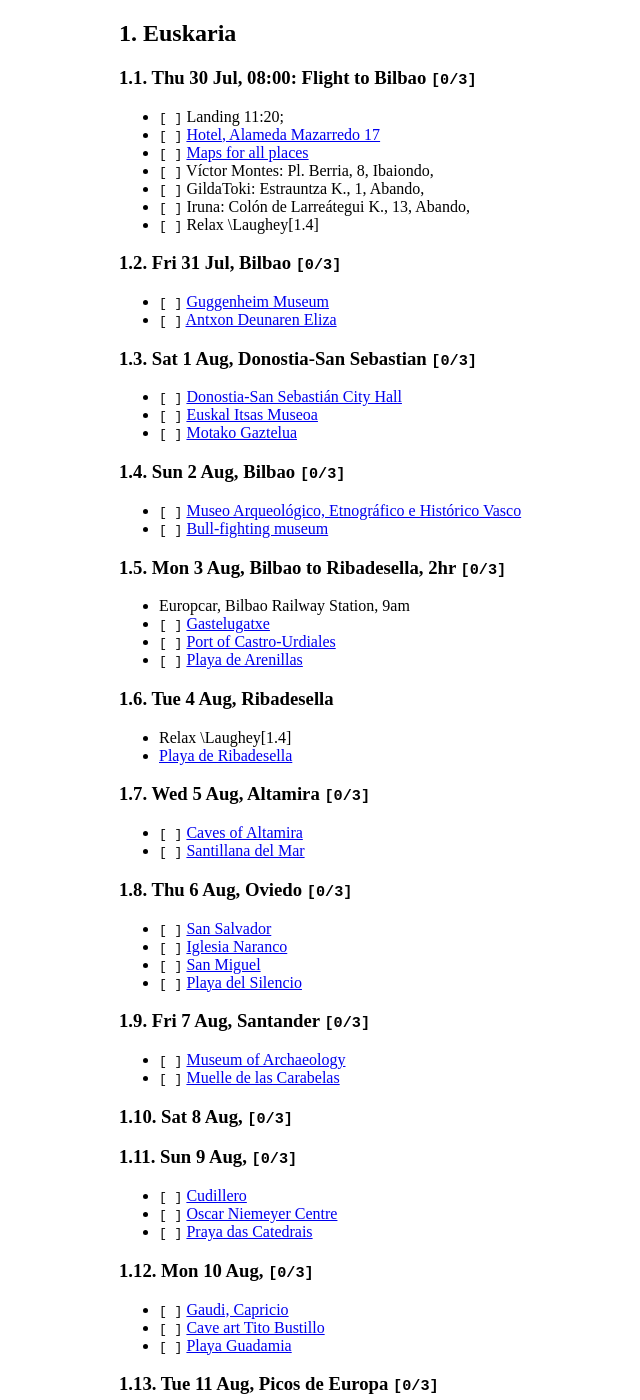
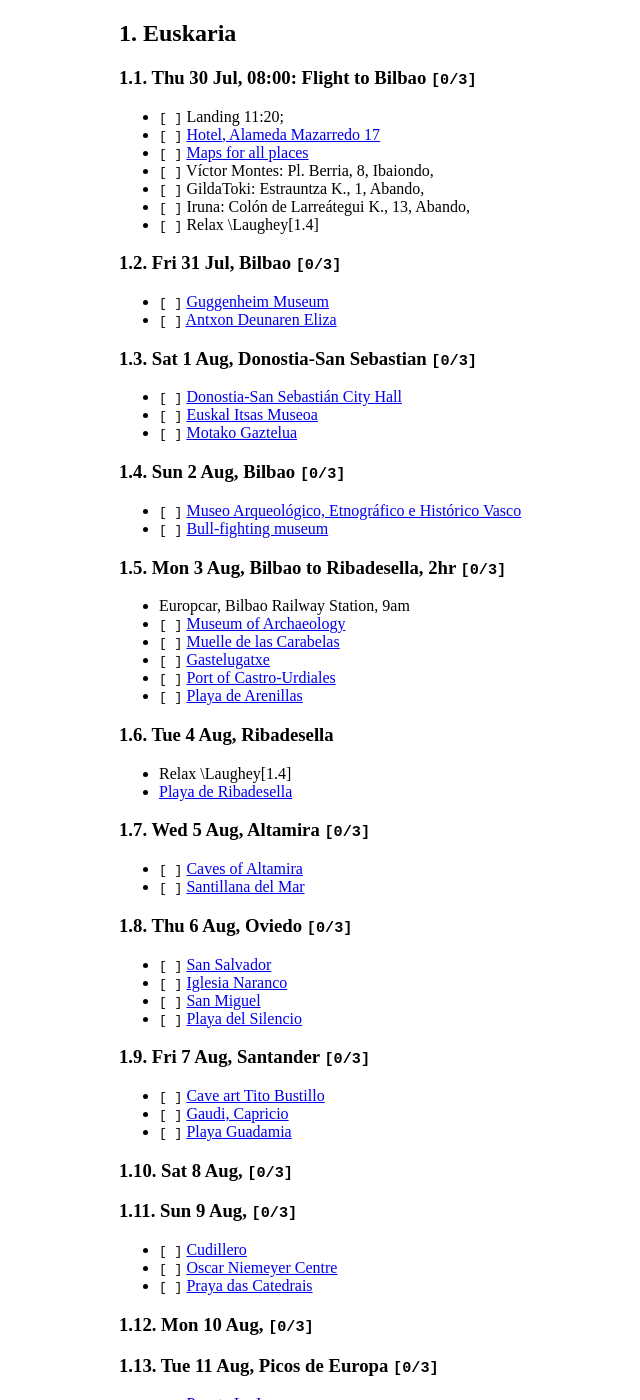
Before and after one commit to ssharoff/ssharoff.github.io, a Jekyll site: the page travel/costa-verde.html, which Jekyll copies as it is, in a window 1280 px wide and 1400 px high. Shown: the whole window, without its empty margins (41-681 px from the left). Built offline with Jekyll 4.4.1, drawn with Linux system fonts in a browser that asks for light colours; some of the changed text lies outside the part shown.

Commit message:
tito busilla and santander

```diff
--- a/travel/costa-verde.html
+++ b/travel/costa-verde.html
@@ -3,7 +3,7 @@
 "http://www.w3.org/TR/xhtml1/DTD/xhtml1-strict.dtd">
 <html xmlns="http://www.w3.org/1999/xhtml" lang="en" xml:lang="en">
 <head>
-<!-- 2026-07-30 Thu 19:44 -->
+<!-- 2026-08-02 Sun 19:27 -->
 <meta http-equiv="Content-Type" content="text/html;charset=utf-8" />
 <meta name="viewport" content="width=device-width, initial-scale=1" />
 <title>&lrm;</title>
@@ -227,12 +227,12 @@
 </head>
 <body>
 <div id="content" class="content">
-<div id="outline-container-org14afcf7" class="outline-2">
-<h2 id="org14afcf7"><span class="section-number-2">1.</span> Euskaria</h2>
+<div id="outline-container-org945653c" class="outline-2">
+<h2 id="org945653c"><span class="section-number-2">1.</span> Euskaria</h2>
 <div class="outline-text-2" id="text-1">
 </div>
-<div id="outline-container-org1380db7" class="outline-3">
-<h3 id="org1380db7"><span class="section-number-3">1.1.</span> Thu 30 Jul, 08:00: Flight to Bilbao <code>[0/3]</code></h3>
+<div id="outline-container-org3b7330f" class="outline-3">
+<h3 id="org3b7330f"><span class="section-number-3">1.1.</span> Thu 30 Jul, 08:00: Flight to Bilbao <code>[0/3]</code></h3>
 <div class="outline-text-3" id="text-1-1">
 <ul class="org-ul">
 <li class="off"><code>[&#xa0;]</code> Landing 11:20;</li>
@@ -245,8 +245,8 @@
 </ul>
 </div>
 </div>
-<div id="outline-container-org6a6a2d4" class="outline-3">
-<h3 id="org6a6a2d4"><span class="section-number-3">1.2.</span> Fri 31 Jul, Bilbao <code>[0/3]</code></h3>
+<div id="outline-container-orgb7c18da" class="outline-3">
+<h3 id="orgb7c18da"><span class="section-number-3">1.2.</span> Fri 31 Jul, Bilbao <code>[0/3]</code></h3>
 <div class="outline-text-3" id="text-1-2">
 <ul class="org-ul">
 <li class="off"><code>[&#xa0;]</code> <a href="https://maps.google.com/?cid=5803050537506008493">Guggenheim Museum</a></li>
@@ -254,8 +254,8 @@
 </ul>
 </div>
 </div>
-<div id="outline-container-orge3ce4af" class="outline-3">
-<h3 id="orge3ce4af"><span class="section-number-3">1.3.</span> Sat 1 Aug, Donostia-San Sebastian <code>[0/3]</code></h3>
+<div id="outline-container-org49fe2db" class="outline-3">
+<h3 id="org49fe2db"><span class="section-number-3">1.3.</span> Sat 1 Aug, Donostia-San Sebastian <code>[0/3]</code></h3>
 <div class="outline-text-3" id="text-1-3">
 <ul class="org-ul">
 <li class="off"><code>[&#xa0;]</code> <a href="https://maps.google.com/?cid=11237706766897735082">Donostia-San Sebastián City Hall</a></li>
@@ -264,8 +264,8 @@
 </ul>
 </div>
 </div>
-<div id="outline-container-org14a64e4" class="outline-3">
-<h3 id="org14a64e4"><span class="section-number-3">1.4.</span> Sun 2 Aug, Bilbao <code>[0/3]</code></h3>
+<div id="outline-container-org6d52914" class="outline-3">
+<h3 id="org6d52914"><span class="section-number-3">1.4.</span> Sun 2 Aug, Bilbao <code>[0/3]</code></h3>
 <div class="outline-text-3" id="text-1-4">
 <ul class="org-ul">
 <li class="off"><code>[&#xa0;]</code> <a href="https://maps.google.com/?cid=14778240576183090545">Museo Arqueológico, Etnográfico e Histórico Vasco</a></li>
@@ -273,19 +273,21 @@
 </ul>
 </div>
 </div>
-<div id="outline-container-org94e09cd" class="outline-3">
-<h3 id="org94e09cd"><span class="section-number-3">1.5.</span> Mon 3 Aug, Bilbao to Ribadesella, 2hr <code>[0/3]</code></h3>
+<div id="outline-container-org0864329" class="outline-3">
+<h3 id="org0864329"><span class="section-number-3">1.5.</span> Mon 3 Aug, Bilbao to Ribadesella, 2hr <code>[0/3]</code></h3>
 <div class="outline-text-3" id="text-1-5">
 <ul class="org-ul">
 <li>Europcar, Bilbao Railway Station, 9am</li>
+<li class="off"><code>[&#xa0;]</code> <a href="https://maps.google.com/?cid=14715877244794706443">Museum of Archaeology</a></li>
+<li class="off"><code>[&#xa0;]</code> <a href="https://maps.google.com/?cid=13788828261829391393">Muelle de las Carabelas</a></li>
 <li class="off"><code>[&#xa0;]</code> <a href="https://maps.google.com/?cid=11547090896548423102">Gastelugatxe</a></li>
 <li class="off"><code>[&#xa0;]</code> <a href="https://maps.google.com/?cid=13309628175425153688">Port of Castro-Urdiales</a></li>
 <li class="off"><code>[&#xa0;]</code> <a href="https://maps.google.com/?cid=6109003021288858498">Playa de Arenillas</a></li>
 </ul>
 </div>
 </div>
-<div id="outline-container-orgc2f9a11" class="outline-3">
-<h3 id="orgc2f9a11"><span class="section-number-3">1.6.</span> Tue 4 Aug, Ribadesella</h3>
+<div id="outline-container-org3f2fdf2" class="outline-3">
+<h3 id="org3f2fdf2"><span class="section-number-3">1.6.</span> Tue 4 Aug, Ribadesella</h3>
 <div class="outline-text-3" id="text-1-6">
 <ul class="org-ul">
 <li>Relax \Laughey[1.4]</li>
@@ -293,8 +295,8 @@
 </ul>
 </div>
 </div>
-<div id="outline-container-org28d5ced" class="outline-3">
-<h3 id="org28d5ced"><span class="section-number-3">1.7.</span> Wed 5 Aug, Altamira <code>[0/3]</code></h3>
+<div id="outline-container-orgd354aa2" class="outline-3">
+<h3 id="orgd354aa2"><span class="section-number-3">1.7.</span> Wed 5 Aug, Altamira <code>[0/3]</code></h3>
 <div class="outline-text-3" id="text-1-7">
 <ul class="org-ul">
 <li class="off"><code>[&#xa0;]</code> <a href="https://maps.google.com/?cid=7290119747409650700">Caves of Altamira</a></li>
@@ -302,8 +304,8 @@
 </ul>
 </div>
 </div>
-<div id="outline-container-org2fc28a8" class="outline-3">
-<h3 id="org2fc28a8"><span class="section-number-3">1.8.</span> Thu 6 Aug, Oviedo <code>[0/3]</code></h3>
+<div id="outline-container-orgcfe962d" class="outline-3">
+<h3 id="orgcfe962d"><span class="section-number-3">1.8.</span> Thu 6 Aug, Oviedo <code>[0/3]</code></h3>
 <div class="outline-text-3" id="text-1-8">
 <ul class="org-ul">
 <li class="off"><code>[&#xa0;]</code> <a href="https://maps.google.com/?cid=16701935266530180404">San Salvador</a></li>
@@ -313,21 +315,21 @@
 </ul>
 </div>
 </div>
-<div id="outline-container-orgda6ac9e" class="outline-3">
-<h3 id="orgda6ac9e"><span class="section-number-3">1.9.</span> Fri 7 Aug, Santander <code>[0/3]</code></h3>
+<div id="outline-container-orged5029c" class="outline-3">
+<h3 id="orged5029c"><span class="section-number-3">1.9.</span> Fri 7 Aug, Santander <code>[0/3]</code></h3>
 <div class="outline-text-3" id="text-1-9">
 <ul class="org-ul">
-<li class="off"><code>[&#xa0;]</code> <a href="https://maps.google.com/?cid=14715877244794706443">Museum of Archaeology</a></li>
-<li class="off"><code>[&#xa0;]</code> <a href="https://maps.google.com/?cid=13788828261829391393">Muelle de las Carabelas</a></li>
+<li class="off"><code>[&#xa0;]</code> <a href="https://maps.google.com/?cid=11220614281060767090">Cave art Tito Bustillo</a></li>
+<li class="off"><code>[&#xa0;]</code> <a href="https://maps.google.com/?cid=10437023204301793768">Gaudi, Capricio</a></li>
+<li class="off"><code>[&#xa0;]</code> <a href="https://maps.google.com/?cid=15434135812633679203">Playa Guadamia</a></li>
 </ul>
 </div>
 </div>
-<div id="outline-container-orgee4833e" class="outline-3">
-<h3 id="orgee4833e"><span class="section-number-3">1.10.</span> Sat 8 Aug, <code>[0/3]</code></h3>
+<div id="outline-container-orgdd6212b" class="outline-3">
+<h3 id="orgdd6212b"><span class="section-number-3">1.10.</span> Sat 8 Aug, <code>[0/3]</code></h3>
 </div>
-
-<div id="outline-container-org13fdd3b" class="outline-3">
-<h3 id="org13fdd3b"><span class="section-number-3">1.11.</span> Sun 9 Aug,  <code>[0/3]</code></h3>
+<div id="outline-container-org04dc722" class="outline-3">
+<h3 id="org04dc722"><span class="section-number-3">1.11.</span> Sun 9 Aug,  <code>[0/3]</code></h3>
 <div class="outline-text-3" id="text-1-11">
 <ul class="org-ul">
 <li class="off"><code>[&#xa0;]</code> <a href="https://www.google.com/maps?cid=7457608306504540799">Cudillero</a></li>
@@ -336,26 +338,19 @@
 </ul>
 </div>
 </div>
-<div id="outline-container-org1fd4d39" class="outline-3">
-<h3 id="org1fd4d39"><span class="section-number-3">1.12.</span> Mon 10 Aug, <code>[0/3]</code></h3>
-<div class="outline-text-3" id="text-1-12">
-<ul class="org-ul">
-<li class="off"><code>[&#xa0;]</code> <a href="https://maps.google.com/?cid=10437023204301793768">Gaudi, Capricio</a></li>
-<li class="off"><code>[&#xa0;]</code> <a href="https://maps.google.com/?cid=11220614281060767090">Cave art Tito Bustillo</a></li>
-<li class="off"><code>[&#xa0;]</code> <a href="https://maps.google.com/?cid=15434135812633679203">Playa Guadamia</a></li>
-</ul>
+<div id="outline-container-orgcd54c36" class="outline-3">
+<h3 id="orgcd54c36"><span class="section-number-3">1.12.</span> Mon 10 Aug, <code>[0/3]</code></h3>
 </div>
-</div>
-<div id="outline-container-org45490f4" class="outline-3">
-<h3 id="org45490f4"><span class="section-number-3">1.13.</span> Tue 11 Aug, Picos de Europa <code>[0/3]</code></h3>
+<div id="outline-container-org467b839" class="outline-3">
+<h3 id="org467b839"><span class="section-number-3">1.13.</span> Tue 11 Aug, Picos de Europa <code>[0/3]</code></h3>
 <div class="outline-text-3" id="text-1-13">
 <ul class="org-ul">
 <li class="off"><code>[&#xa0;]</code> <a href="https://maps.google.com/?cid=11978870111061144138">Puente La Jaya</a></li>
 </ul>
 </div>
 </div>
-<div id="outline-container-orgf138a09" class="outline-3">
-<h3 id="orgf138a09"><span class="section-number-3">1.14.</span> Wed 12 Aug, Solar eclipse at Leon <code>[0/3]</code></h3>
+<div id="outline-container-org5ca24f6" class="outline-3">
+<h3 id="org5ca24f6"><span class="section-number-3">1.14.</span> Wed 12 Aug, Solar eclipse at Leon <code>[0/3]</code></h3>
 <div class="outline-text-3" id="text-1-14">
 <ul class="org-ul">
 <li class="off"><code>[&#xa0;]</code> <a href="https://maps.google.com/?cid=14951599655822230196">Gaudi Astorga</a></li>
@@ -369,16 +364,16 @@
 </ul>
 </div>
 </div>
-<div id="outline-container-org96aaea3" class="outline-3">
-<h3 id="org96aaea3"><span class="section-number-3">1.15.</span> Thu 13 Aug,  <code>[0/3]</code></h3>
+<div id="outline-container-orgc7a4ce5" class="outline-3">
+<h3 id="orgc7a4ce5"><span class="section-number-3">1.15.</span> Thu 13 Aug,  <code>[0/3]</code></h3>
 <div class="outline-text-3" id="text-1-15">
 <ul class="org-ul">
 <li class="off"><code>[&#xa0;]</code> </li>
 </ul>
 </div>
 </div>
-<div id="outline-container-orgea284ab" class="outline-3">
-<h3 id="orgea284ab"><span class="section-number-3">1.16.</span> Fri 14 Aug, 10:40: Flight from Bilbao <code>[0/3]</code></h3>
+<div id="outline-container-orgdc113e9" class="outline-3">
+<h3 id="orgdc113e9"><span class="section-number-3">1.16.</span> Fri 14 Aug, 10:40: Flight from Bilbao <code>[0/3]</code></h3>
 <div class="outline-text-3" id="text-1-16">
 <ul class="org-ul">
 <li class="off"><code>[&#xa0;]</code> Landing MAN 11:45;</li>
@@ -386,12 +381,12 @@
 </div>
 </div>
 </div>
-<div id="outline-container-org5dc7b9f" class="outline-2">
-<h2 id="org5dc7b9f"><span class="section-number-2">2.</span> Local knowledge</h2>
+<div id="outline-container-org9867e44" class="outline-2">
+<h2 id="org9867e44"><span class="section-number-2">2.</span> Local knowledge</h2>
 <div class="outline-text-2" id="text-2">
 </div>
-<div id="outline-container-orgd702cfb" class="outline-3">
-<h3 id="orgd702cfb"><span class="section-number-3">2.1.</span> Local food <code>[0/9]</code></h3>
+<div id="outline-container-orgad469d0" class="outline-3">
+<h3 id="orgad469d0"><span class="section-number-3">2.1.</span> Local food <code>[0/9]</code></h3>
 <div class="outline-text-3" id="text-2-1">
 <ul class="org-ul">
 <li class="off"><code>[&#xa0;]</code> Bacalao al pil-pil – Salted cod</li>
@@ -406,8 +401,8 @@
 </ul>
 </div>
 </div>
-<div id="outline-container-org16ca83e" class="outline-3">
-<h3 id="org16ca83e"><span class="section-number-3">2.2.</span> Basque language <code>[0/9]</code></h3>
+<div id="outline-container-orge014fa3" class="outline-3">
+<h3 id="orge014fa3"><span class="section-number-3">2.2.</span> Basque language <code>[0/9]</code></h3>
 <div class="outline-text-3" id="text-2-2">
 <ul class="org-ul">
 <li class="off"><code>[&#xa0;]</code> <i>Hello.</i> Kaixo.</li>
@@ -427,8 +422,8 @@
 </ul>
 </div>
 </div>
-<div id="outline-container-orgc75dcf5" class="outline-3">
-<h3 id="orgc75dcf5"><span class="section-number-3">2.3.</span> Links to places</h3>
+<div id="outline-container-org1d65db3" class="outline-3">
+<h3 id="org1d65db3"><span class="section-number-3">2.3.</span> Links to places</h3>
 <div class="outline-text-3" id="text-2-3">
 <ul class="org-ul">
 <li><a href="https://en.wikivoyage.org/wiki/Camino_de_Santiago">https://en.wikivoyage.org/wiki/Camino_de_Santiago</a></li>
@@ -449,7 +444,7 @@
 </div>
 </div>
 <div id="postamble" class="status">
-<p class="date">Created: 2026-07-30 Thu 19:44</p>
+<p class="date">Created: 2026-08-02 Sun 19:27</p>
 <p class="validation"><a href="https://validator.w3.org/check?uri=referer">Validate</a></p>
 </div>
 </body>
```
Also changed, not shown: travel/costa-verde.org (+5 -5 lines), 1 other file.
